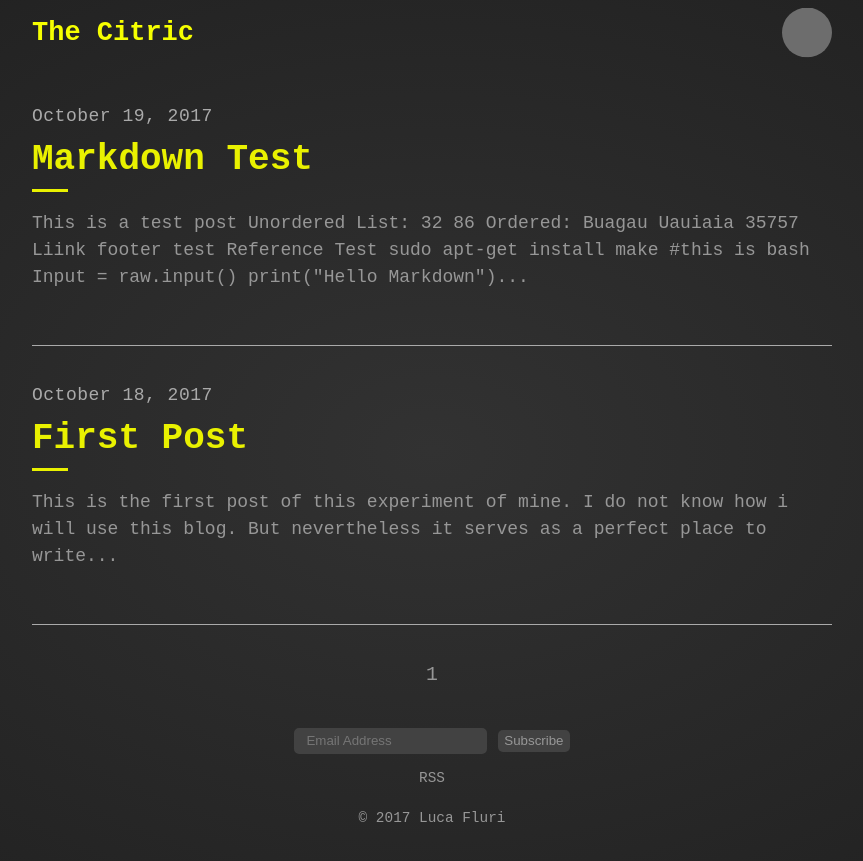
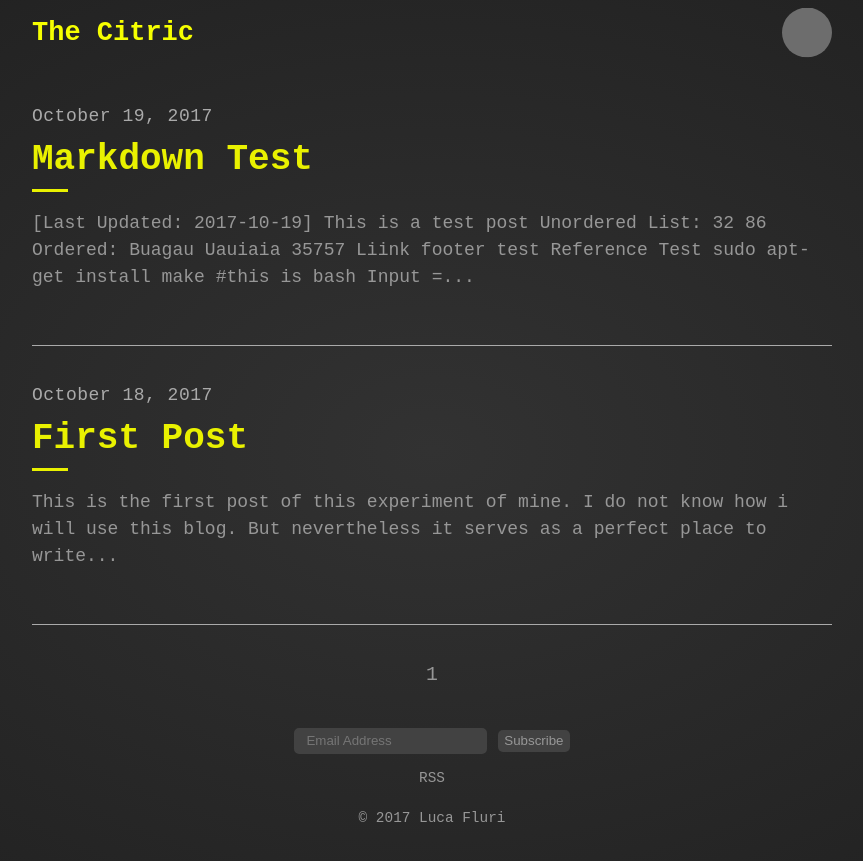
Before and after one commit to lucafluri/blog, a Jekyll site: the page built from index.html, in a window 1280 px wide. Shown: the top 861 px of the page, without its empty margins (208-1071 px from the left). Built offline with Jekyll 4.4.1, drawn with Linux system fonts in a browser that asks for light colours; the list of posts is cut into pages by our own code; comment, search, counter and statistics services are not loaded; grey boxes are pictures that could not be loaded.

Commit message:
Update 2017-10-19-Markdown-Test.md

```diff
--- a/_posts/2017-10-19-Markdown-Test.md
+++ b/_posts/2017-10-19-Markdown-Test.md
@@ -1,8 +1,11 @@
 ---
 layout: post
-title: "Markdown Test"
-author: "Luca Fluri"
+title: Markdown Test
+author: Luca Fluri
+published: true
 ---
+**[Last Updated: 2017-10-19]**
+
 
 **_This is a test post_**
 Unordered List:
```
